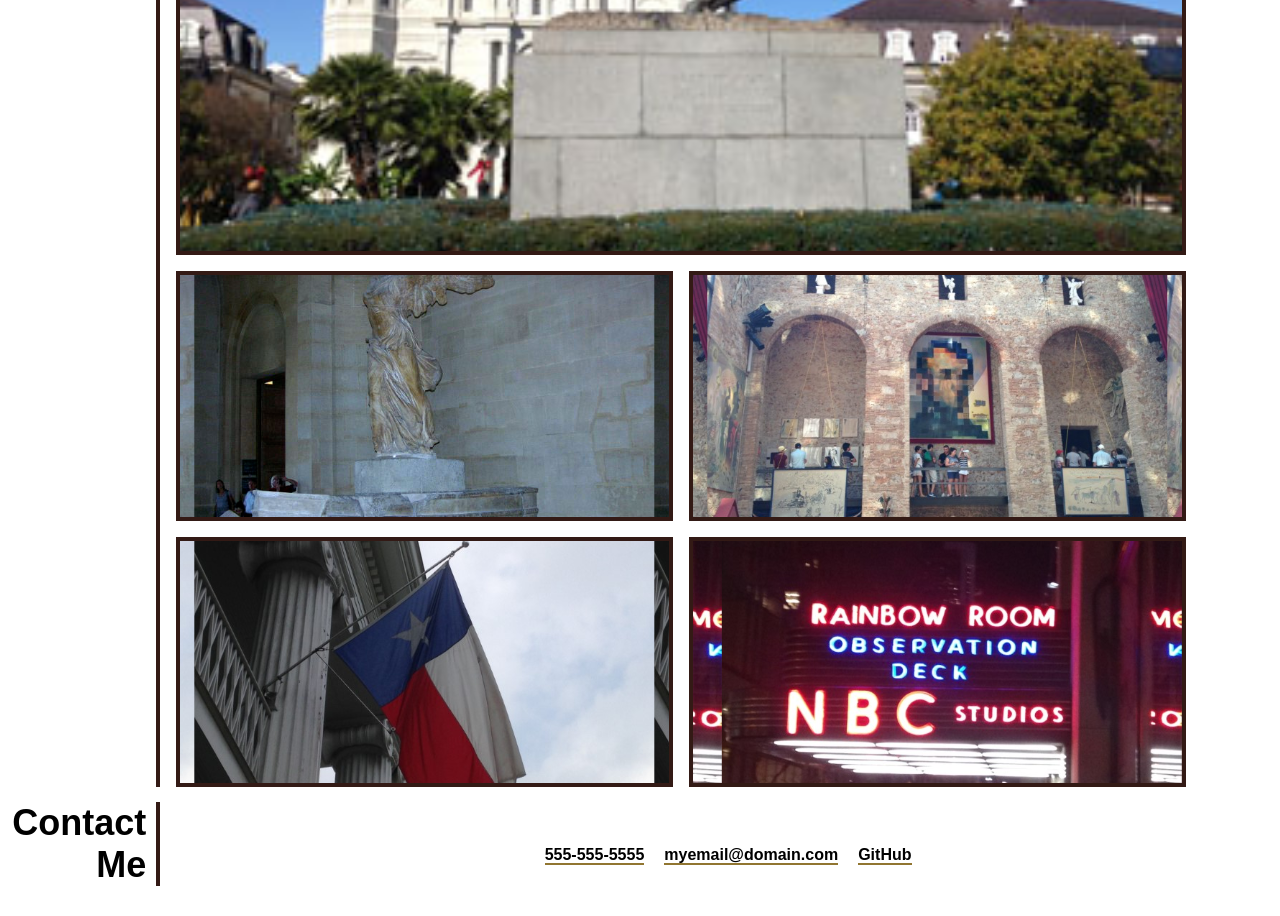
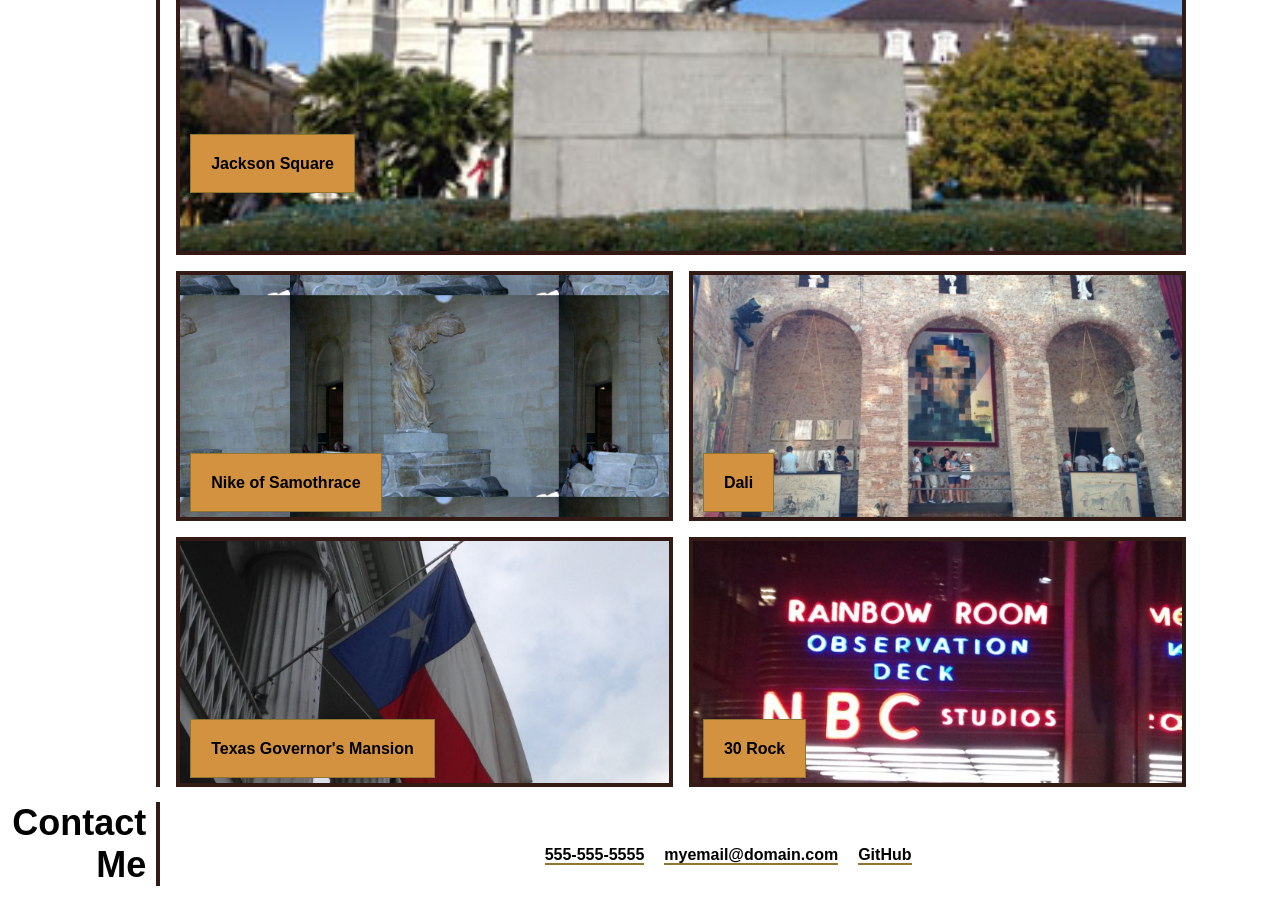
Before and after one commit to phaberle/portfolio, a plain HTML site: page index.html in a window 1280 px wide. Shown: the part 860-1776 px from the top of the page. Drawn offline with Linux system fonts and the light colour scheme.

Commit message:
completed - first draft

```diff
--- a/assets/styles/style.css
+++ b/assets/styles/style.css
@@ -142,25 +142,25 @@ header nav ul li a:hover {
 
 .work_grid>*:nth-child(2) {
     background-image: url("../images/DSCN0766.JPG");
-    background-size: 460px;
+    background-size: 55%;
     background-position: center;
 }
 
 .work_grid>*:nth-child(3) {
     background-image: url("../images/IMG_0508.JPG");
-    background-size: 460px;
+    background-size: 100%;
     background-position: center;
 }
 
 .work_grid>*:nth-child(4) {
     background-image: url("../images/IMG_0940.JPG");
-    background-size: 460px;
+    background-size: 100%;
     background-position: center;
 }
 
 .work_grid>*:nth-child(5) {
     background-image: url("../images/IMG_1083.JPG");
-    background-size: 460px;
+    background-size: 100%;
     background-position: right;
 }
 
@@ -173,11 +173,24 @@ h2 {
     width: 91.5%;
     height: 600px;
     border: 4px solid var(--colorA);
+    /* padding-bottom: 40%; */
 }
 
 .mini_box {
     /* width: 20%; */
     height: 260px;
+}
+
+.mini-caption {
+    border: 1px var(--colorD) solid;
+    background-color: var(--colorB);
+    color: black;
+    font-weight: bold;
+    height: 150px;
+    padding: 20px;
+    position: relative;
+    top: 85%;
+    left: 0;
 }
 
 
--- a/index.html
+++ b/index.html
@@ -49,11 +49,21 @@
             <h2>Work</h2>
         </section>
         <div class="work_grid">
-            <div class="big_box"></div>
-            <section class="box"></section>
-            <section class="box"></section>
-            <section class="box"></section>
-            <section class="box"></section>
+            <section class="big_box">
+                <span class="mini-caption">Jackson Square</span>
+            </section>
+            <section class="box">
+                <span class="mini-caption">Nike of Samothrace</span>
+            </section>
+            <section class="box">
+                <span class="mini-caption">Dali</span>
+            </section>
+            <section class="box">
+                <span class="mini-caption">Texas Governor's Mansion</span>
+            </section>
+            <section class="box">
+                <span class="mini-caption">30 Rock</span>
+            </section>
         </div>
     </div>
 
```
